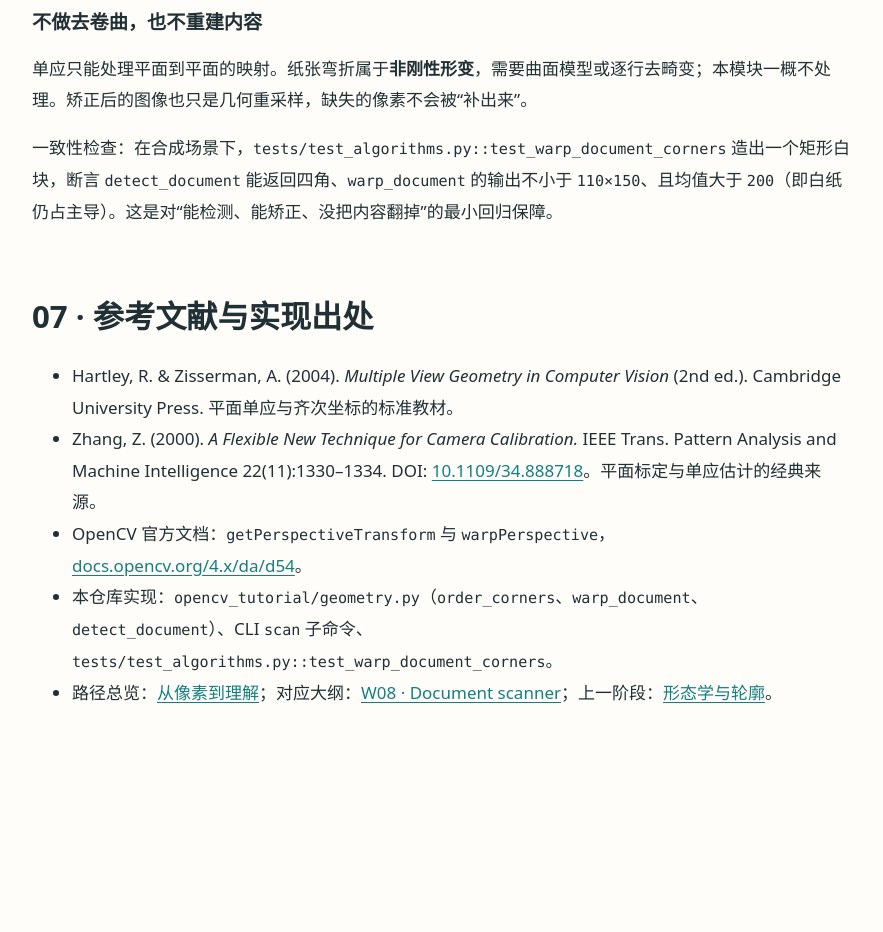
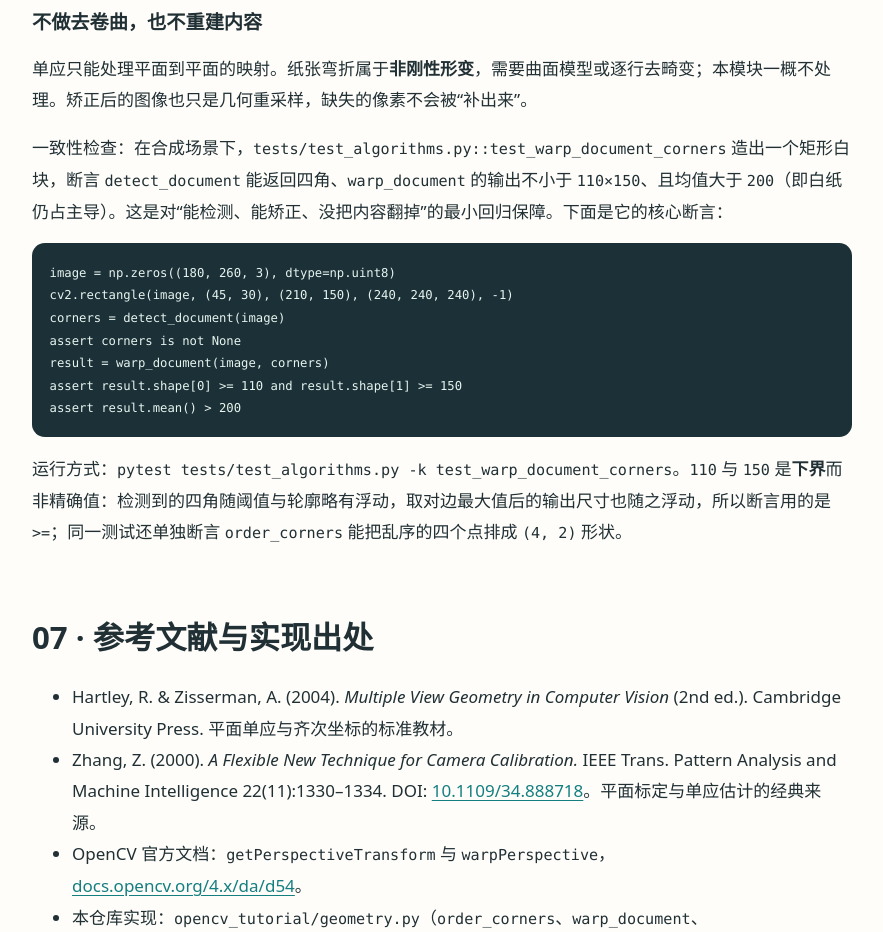
Before and after one commit to 1998x-stack/opencv-tutorial, a plain HTML site: page articles/geometry.html in a window 1280 px wide. Shown: the part 4660-5592 px from the top of the page, without its empty margins (335-1218 px from the left). Before the commit the page ends 5513 px from the top, so only its background shows below. Drawn offline with Linux system fonts and the light colour scheme.

Commit message:
docs(opencv-tutorial): add an executable corner-and-warp check to the geometry article

```diff
--- a/articles/geometry.html
+++ b/articles/geometry.html
@@ -193,7 +193,15 @@ ul.plain{padding-left:1.2rem}ul.plain li{margin:.45rem 0}
 <p>前面提到输出长宽取对边较大者。若文档本身是 A4 比例，但拍摄时发生了强烈透视，两条“水平”边长度不等，取 <code>max</code> 会让矫正结果<strong>略微拉伸</strong>。要得到透视正确的比例，需要已知真实长宽比或相机内参（如 Zhang 的平面标定方法），那超出本仓库的合成数据范围。</p>
 <h3>不做去卷曲，也不重建内容</h3>
 <p>单应只能处理平面到平面的映射。纸张弯折属于<strong>非刚性形变</strong>，需要曲面模型或逐行去畸变；本模块一概不处理。矫正后的图像也只是几何重采样，缺失的像素不会被“补出来”。</p>
-<p>一致性检查：在合成场景下，<code>tests/test_algorithms.py::test_warp_document_corners</code> 造出一个矩形白块，断言 <code>detect_document</code> 能返回四角、<code>warp_document</code> 的输出不小于 <code>110×150</code>、且均值大于 <code>200</code>（即白纸仍占主导）。这是对“能检测、能矫正、没把内容翻掉”的最小回归保障。</p>
+<p>一致性检查：在合成场景下，<code>tests/test_algorithms.py::test_warp_document_corners</code> 造出一个矩形白块，断言 <code>detect_document</code> 能返回四角、<code>warp_document</code> 的输出不小于 <code>110×150</code>、且均值大于 <code>200</code>（即白纸仍占主导）。这是对“能检测、能矫正、没把内容翻掉”的最小回归保障。下面是它的核心断言：</p>
+<pre><code>image = np.zeros((180, 260, 3), dtype=np.uint8)
+cv2.rectangle(image, (45, 30), (210, 150), (240, 240, 240), -1)
+corners = detect_document(image)
+assert corners is not None
+result = warp_document(image, corners)
+assert result.shape[0] &gt;= 110 and result.shape[1] &gt;= 150
+assert result.mean() &gt; 200</code></pre>
+<p>运行方式：<code>pytest tests/test_algorithms.py -k test_warp_document_corners</code>。<code>110</code> 与 <code>150</code> 是<strong>下界</strong>而非精确值：检测到的四角随阈值与轮廓略有浮动，取对边最大值后的输出尺寸也随之浮动，所以断言用的是 <code>&gt;=</code>；同一测试还单独断言 <code>order_corners</code> 能把乱序的四个点排成 <code>(4, 2)</code> 形状。</p>
 </section>
 
 <section id="references" aria-labelledby="ref-h">
```
